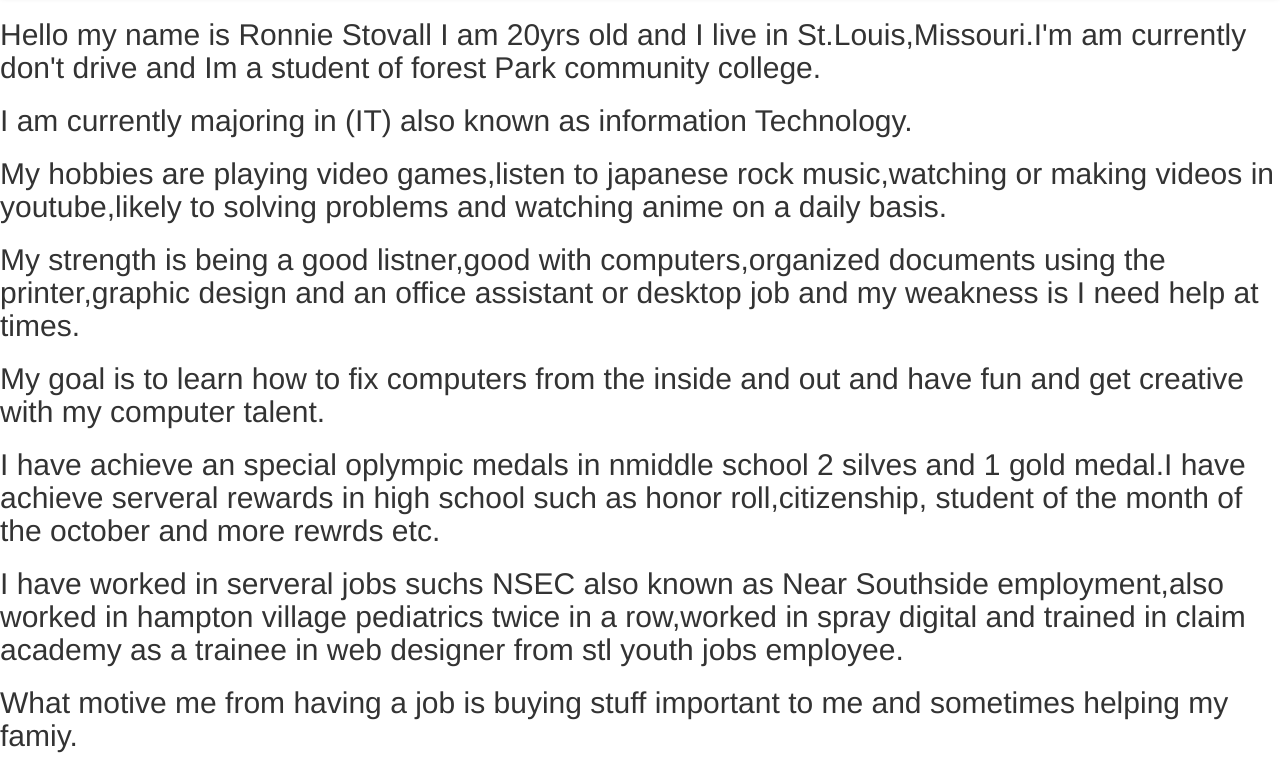
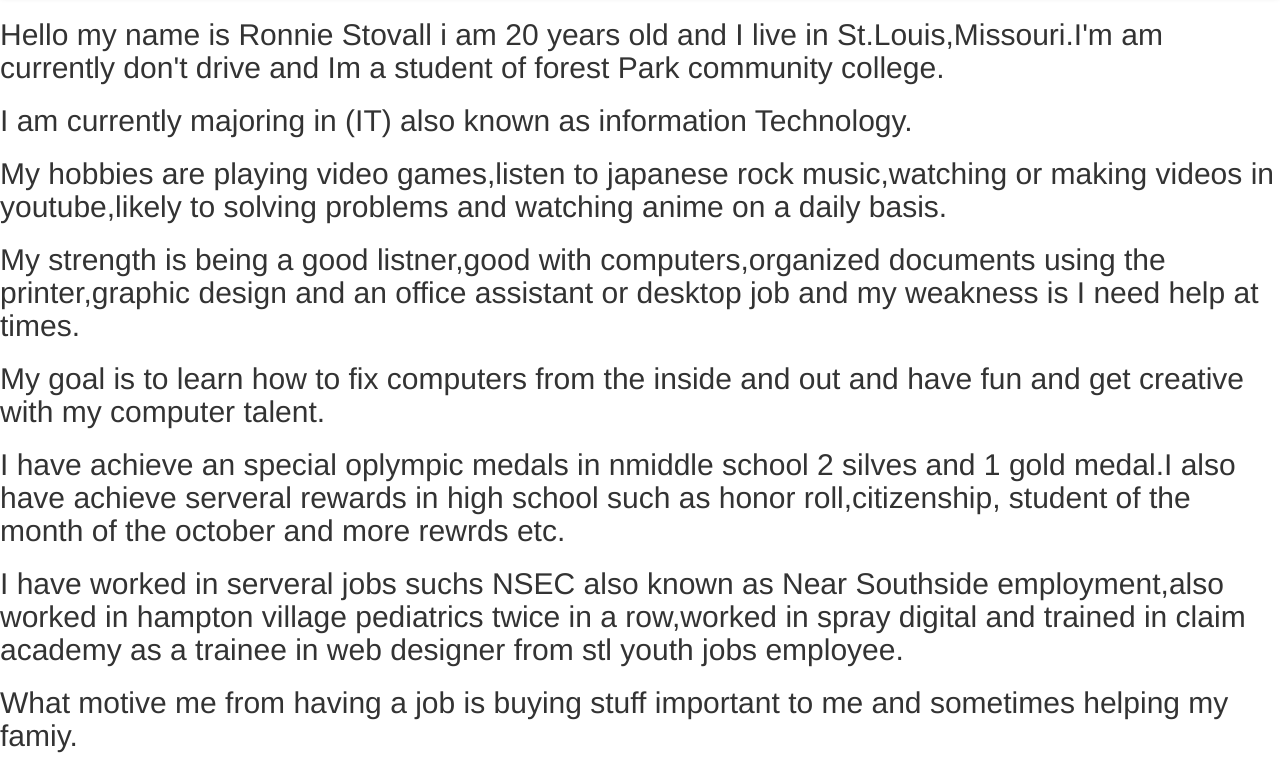
Before and after one commit to ronniestovall/New-project-portfolio, a website: page About.html in a window 1280 px wide. Shown: the part 54-816 px from the top of the page. Drawn offline with nearby package versions, Linux system fonts and the light colour scheme.

Commit message:
one more change

```diff
--- a/About.html
+++ b/About.html
@@ -47,12 +47,12 @@
 </body>
     <div>
 <body>
-<h2> Hello my name is Ronnie Stovall I am 20yrs old and I live in St.Louis,Missouri.I'm am currently don't drive and Im a student of forest Park community college. </h2>
+<h2> Hello my name is Ronnie Stovall  i am 20 years old and I live in St.Louis,Missouri.I'm am currently don't drive and Im a student of forest Park community college. </h2>
 <h2> I am currently majoring in (IT) also known as information Technology. <h2>
  <h2> My hobbies are playing video games,listen to japanese rock music,watching or making videos in youtube,likely to solving problems and watching anime on a daily basis.</h2>
  <h2> My strength is being a good listner,good with computers,organized documents using the printer,graphic design and an office assistant or desktop job and my weakness is I need help at times. </h2>
 <h2> My goal is to learn how to fix computers from the inside and out and have fun and get creative with my computer talent. </h2>
- <h2> I have achieve an special oplympic medals in nmiddle school 2 silves and 1 gold medal.I have achieve serveral rewards in high school such as honor roll,citizenship, student of the month of the october and more rewrds etc.  </h2>
+ <h2> I have achieve an special oplympic medals in nmiddle school 2 silves and 1 gold medal.I also have achieve serveral rewards in high school such as honor roll,citizenship, student of the month of the october and more rewrds etc.  </h2>
  <h2> I have worked in serveral jobs suchs NSEC also known as Near Southside employment,also worked in hampton village pediatrics twice in a row,worked in spray digital and trained in claim academy as a trainee in web designer from stl youth jobs employee. </h2>
   <h2> What motive me from having a job is buying stuff important to me and sometimes helping my famiy.</h2
  </body>
```
